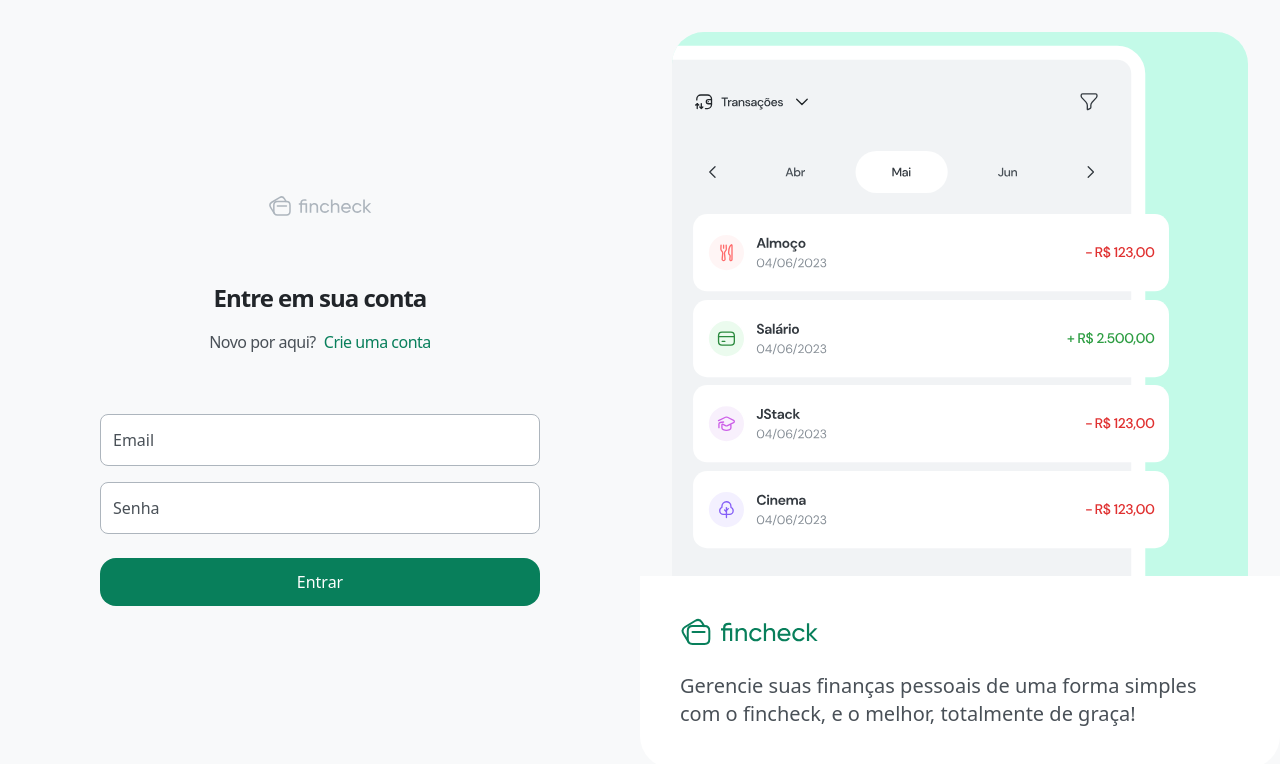
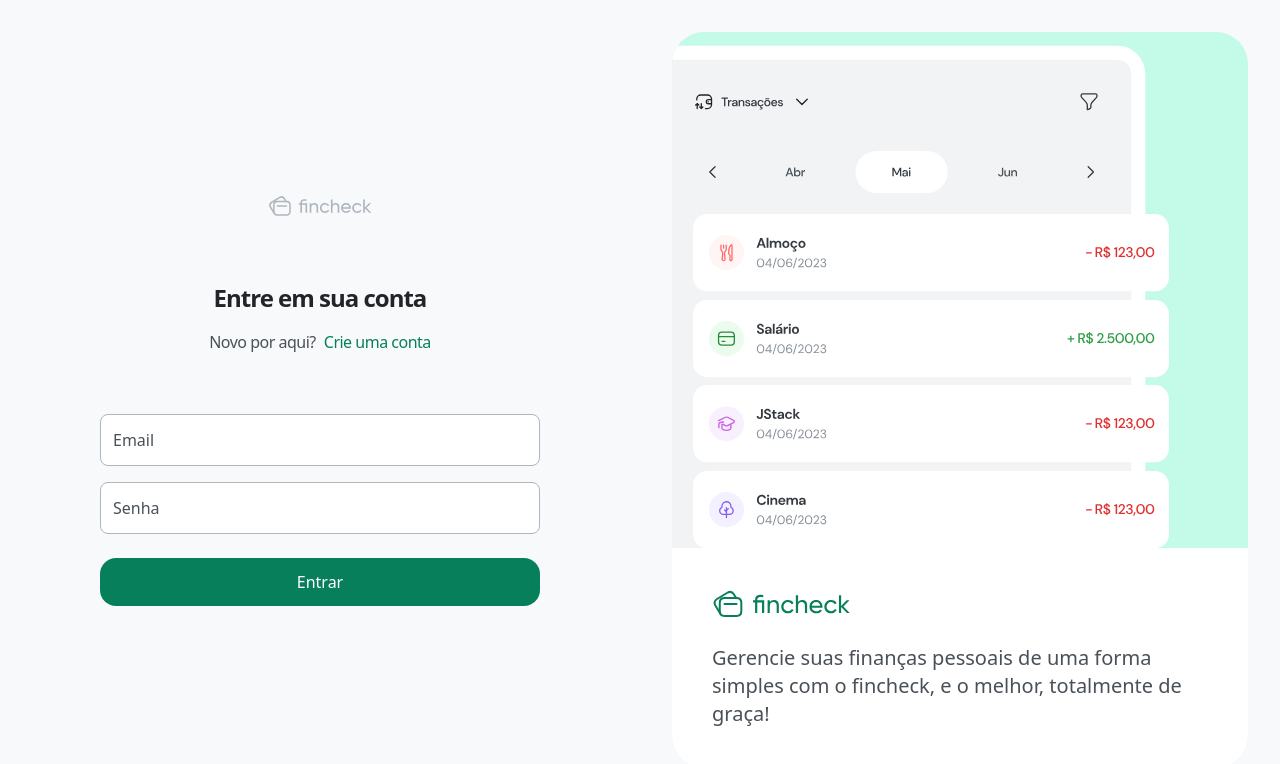
Before and after one commit to abnerpersio/fincheck-web, a React (Vite) app: page /login in a window 1280 px wide. Shown: the top 764 px of the page. Built offline with nearby package versions, Linux system fonts and the light colour scheme.

Commit message:
style: auth layout bottom content

```diff
--- a/src/ui/layouts/auth-layout.tsx
+++ b/src/ui/layouts/auth-layout.tsx
@@ -37,7 +37,7 @@ export function AuthLayout() {
 
         <div
           className={classNames(
-            'max-w-[656px]',
+            'max-w-[656px] mx-8',
             'absolute bottom-8 bg-white p-10 rounded-b-[32px]',
             'flex flex-col items-start gap-6',
           )}
```
